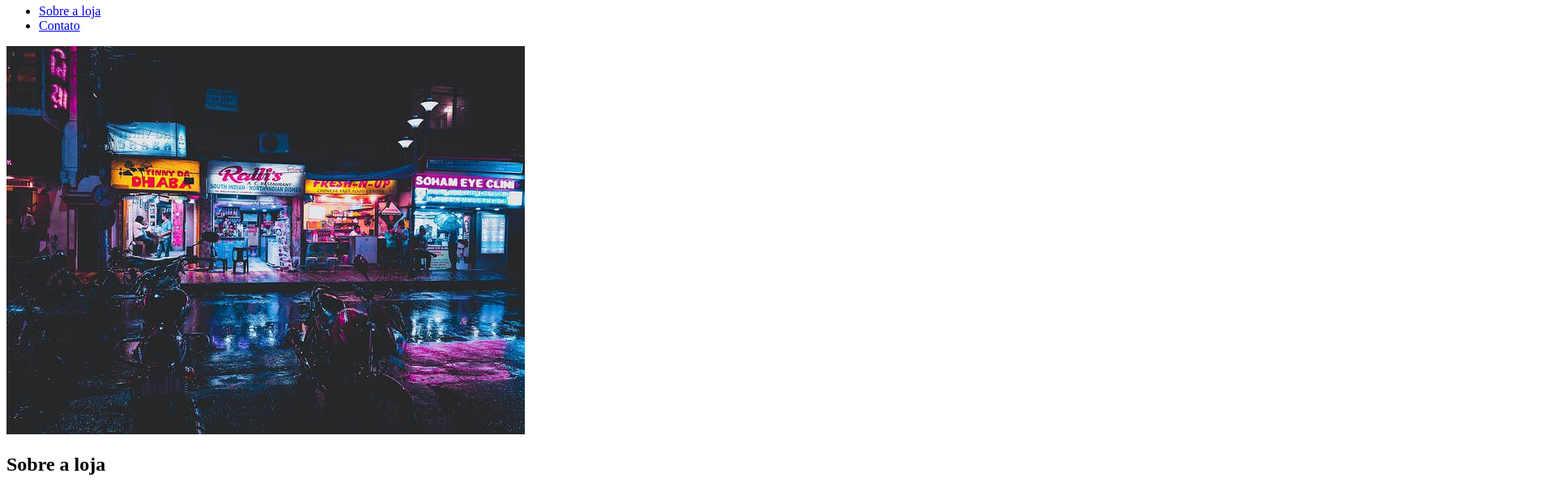
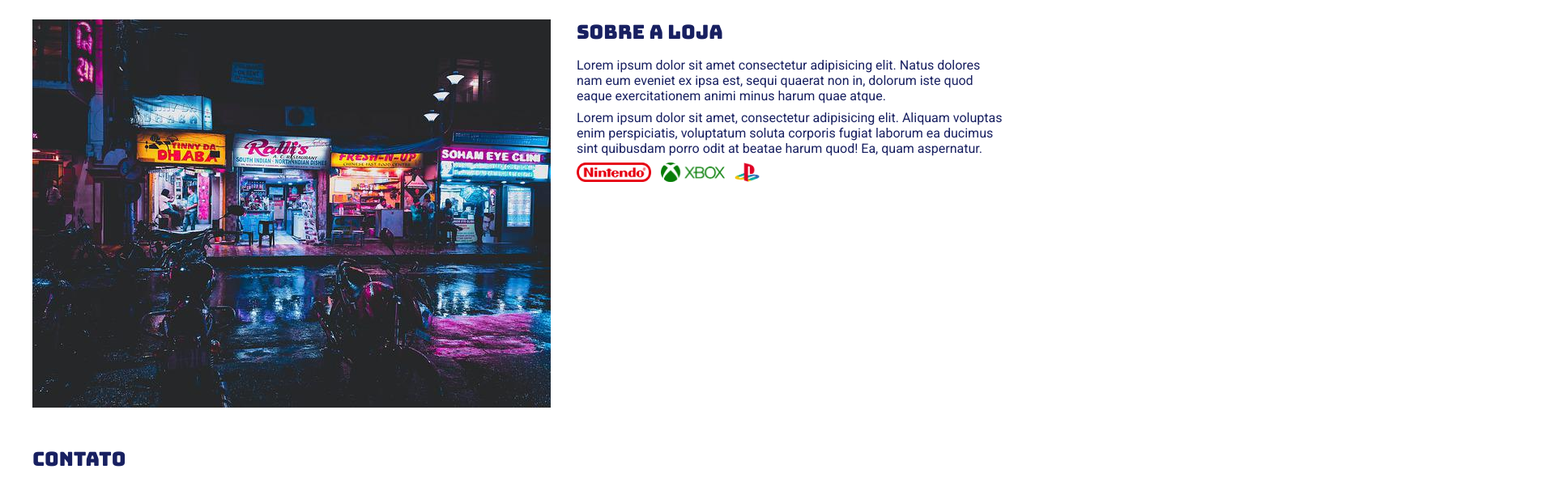
Before and after one commit to Waldirdev/Site_GameShop, a plain HTML site: page index.html in a window 1280 px wide. Shown: the part 75-671 px from the top of the page at 81% size, 1920 px wide, since content can reach past the window. Drawn offline with Linux system fonts and the light colour scheme.

Commit message:
index.html

```diff
--- a/index.html
+++ b/index.html
@@ -5,7 +5,7 @@
     <meta http-equiv="X-UA-Compatible" Content="IE=edge">
     <meta name="viewport" content="width=device-width, initial-scale=1.0">
     <title>Game Shop - A sua loja de games</title>
-    <link rel="stylesheet" href="./main2.css">
+    <link rel="stylesheet" href="./main.css">
 
     <link rel="preconnect" href="https://fonts.googleapis.com">
     <link rel="preconnect" href="https://fonts.gstatic.com" crossorigin>
```
